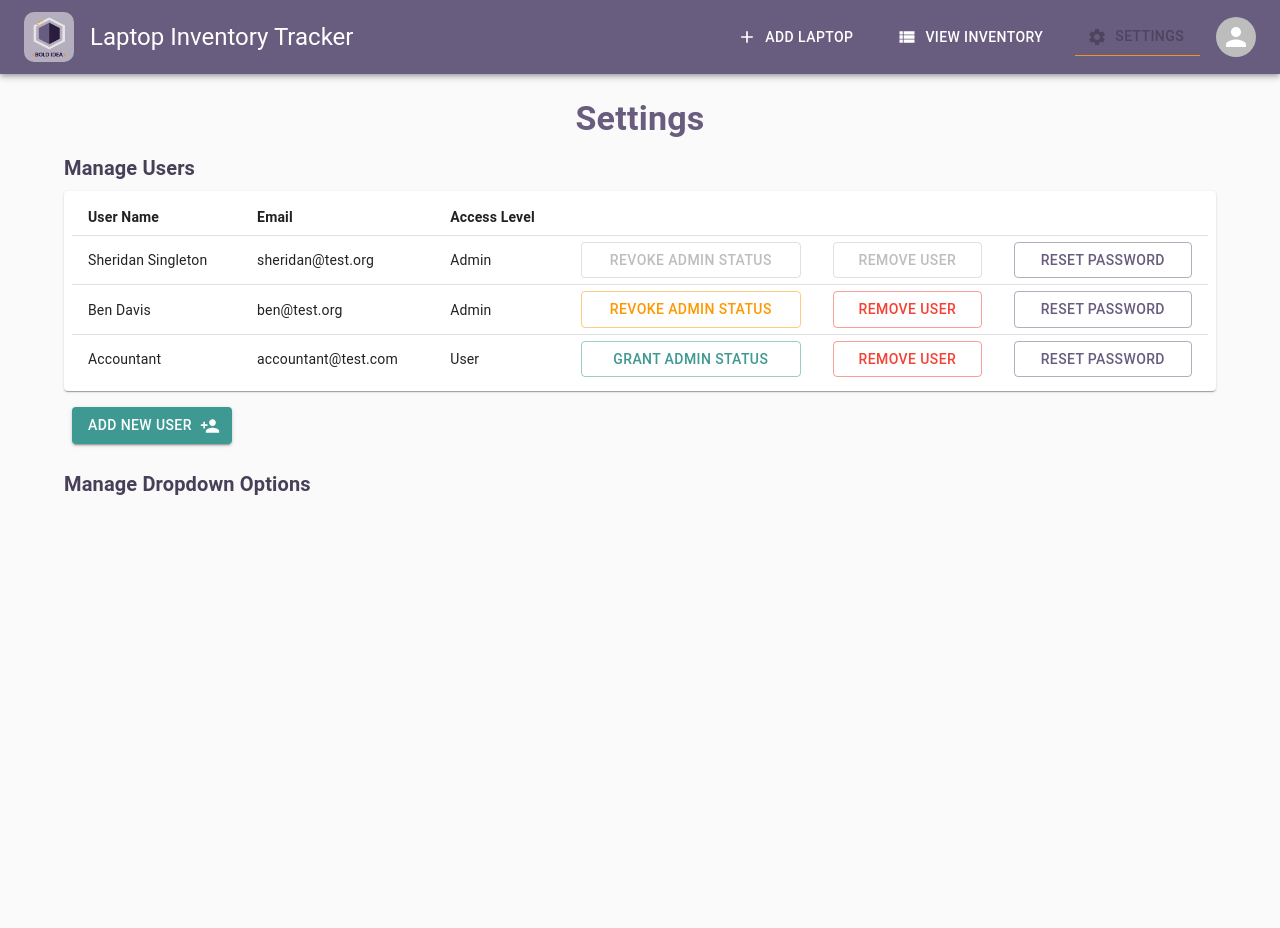
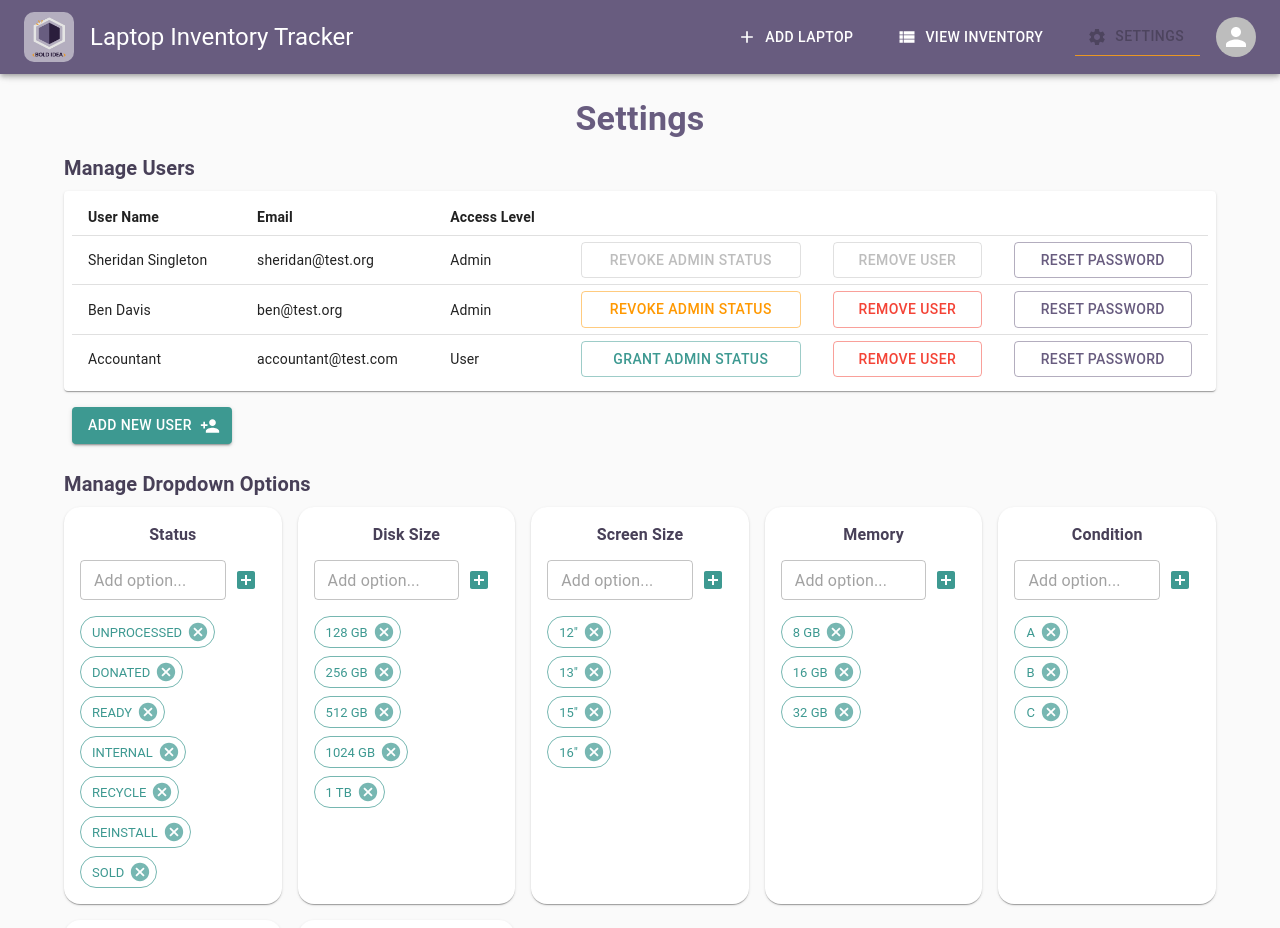
Before and after one commit to brykek/bold-idea-laptop-tracker, a React (Create React App) app: page /settings in a window 1280 px wide. Shown: the top 928 px of the page. Before the commit the page ends 800 px from the top, so only its background shows below. Built offline with nearby package versions, Linux system fonts and the light colour scheme.

Commit message:
Finished settings page UI

```diff
--- a/src/App.js
+++ b/src/App.js
@@ -6,7 +6,7 @@ import AppBarMenu from './components/AppBarMenu';
 import AddLaptopPage from './pages/AddLaptopPage';
 import EditLaptopPage from './pages/EditLaptopPage';
 import Inventory from './pages/Inventory';
-import SettingsPage from './pages/SettingsPage';
+import Settings from './pages/Settings';
 import Login from './pages/Login';
 
 import './App.css';
@@ -48,7 +48,7 @@ function App() {
             <Route path='/add' element={<AddLaptopPage />} />
             <Route path='/edit/:make/:serial' element={<EditLaptopPage />} />
             <Route path='/inventory' element={<Inventory />} />
-            <Route path='/settings' element={<SettingsPage />} />
+            <Route path='/settings' element={<Settings />} />
           </Routes>
         </BrowserRouter>
       </div>
--- /dev/null
+++ b/src/components/DropdownManager.js
@@ -0,0 +1,65 @@
+import React, { useState } from 'react';
+
+// MATERIAL-UI COMPONENTS
+import {
+    Typography,
+    Paper,
+    TextField,
+    Chip,
+    Box,
+    IconButton,
+} from '@mui/material';
+
+// MATERIAL ICONS
+import {
+    AddBox as AddIcon,
+} from '@mui/icons-material'
+
+
+function DropdownManager(props) {
+    const [newOption, setNewOption] = useState('');
+
+    function handleSubmit(event) {
+        event.preventDefault();
+        props.addOption(newOption, props.id);
+    }
+
+    function handleDelete(option) {
+        props.removeOption(option, props.id)
+    }
+
+    return (
+        <Paper sx={{ display: 'flex', flexDirection: 'column', p: 2, borderRadius: '16px', gap: 1 }} >
+            <Typography align='center' color='primary.dark' fontWeight='bold' gutterBottom >{props.header}</Typography>
+
+            <Box sx={{ display: 'flex', flexDirection: 'row' }} >
+                <TextField
+                    id={props.id}
+                    placeholder='Add option...'
+                    variant='outlined'
+                    size='small'
+                    value={newOption}
+                    onChange={event => setNewOption(event.target.value)}
+                    onSubmit={event => handleSubmit(event)}
+                />
+                <IconButton color='secondary' component="label">
+                    <AddIcon />
+                </IconButton>
+            </Box>
+
+            <Box sx={{ display: 'flex', flexDirection: 'column' }} >
+                {props.options && props.options.map(option => (
+                    <Chip
+                        label={option}
+                        variant='outlined'
+                        color='secondary'
+                        sx={{ mt: 1, width: 'fit-content' }}
+                        onDelete={() => handleDelete(option)}
+                    />
+                ))}
+            </Box>
+        </Paper>
+    );
+}
+
+export default DropdownManager;
--- a/src/pages/Settings.js
+++ b/src/pages/Settings.js
@@ -1,4 +1,5 @@
 import React, { useEffect, useState } from 'react';
+import DropdownManager from '../components/DropdownManager';
 
 // MATERIAL-UI COMPONENTS
 import {
@@ -36,7 +37,17 @@ const dummyUserData = [
         name: 'Accountant',
         isAdmin: false,
     },
-]
+];
+
+const options = {
+    manufacturer: ['Apple', 'PC'],
+    status: ['UNPROCESSED', 'DONATED', 'READY', 'INTERNAL', 'RECYCLE', 'REINSTALL', 'SOLD'],
+    donatedBy: ['BetterUP', 'OrderMyGear'],
+    screenSize: ['12"', '13"', '15"', '16"'],
+    memory: ['8 GB', '16 GB', '32 GB'],
+    diskSize: ['128 GB', '256 GB', '512 GB', '1024 GB', '1 TB'],
+    condition: ['A', 'B', 'C'],
+};
 
 function Settings() {
     const [users, setUsers] = useState();
@@ -54,8 +65,6 @@ function Settings() {
 
     useEffect(() => {
         if (currentUserEmail && users) {
-            console.log(users)
-            console.log(users.find(user => user.email === currentUserEmail));
             setIsAdmin(users.find(user => user.email === currentUserEmail)?.isAdmin)
         }
     }, [currentUserEmail, users]);
@@ -85,8 +94,16 @@ function Settings() {
         // Open modal to add user?
     }
 
+    function addOption(newValue, category) {
+        console.log(`Adding ${newValue} to the list of ${category} options...`)
+    }
+
+    function removeOption(value, category) {
+        console.log(`Removing ${value} from the list of ${category} options...`)
+    }
+
     return (
-        <Container sx={{ maxWidth: '1220px', margin: '24px auto 0;' }} >
+        <Container sx={{ maxWidth: '1220px', margin: '24px auto 24px;' }} >
             <Typography variant='h4' align='center' sx={{ color: 'primary.main', fontWeight: 'bold' }} gutterBottom >Settings</Typography>
 
             {isAdmin && <>
@@ -138,6 +155,57 @@ function Settings() {
             </>}
 
             <Typography variant='h6' sx={{ color: 'primary.dark', fontWeight: 'bold' }} gutterBottom >Manage Dropdown Options</Typography>
+            <Box sx={{ display: 'grid', gap: 2, gridTemplateColumns: 'repeat(5, 1fr)' }} >
+                <DropdownManager
+                    header='Status'
+                    id='status'
+                    options={options.status}
+                    addOption={addOption}
+                    removeOption={removeOption}
+                />
+                <DropdownManager
+                    header='Disk Size'
+                    id='diskSize'
+                    options={options.diskSize}
+                    addOption={addOption}
+                    removeOption={removeOption}
+                />
+                <DropdownManager
+                    header='Screen Size'
+                    id='screenSize'
+                    options={options.screenSize}
+                    addOption={addOption}
+                    removeOption={removeOption}
+                />
+                <DropdownManager
+                    header='Memory'
+                    id='memory'
+                    options={options.memory}
+                    addOption={addOption}
+                    removeOption={removeOption}
+                />
+                <DropdownManager
+                    header='Condition'
+                    id='condition'
+                    options={options.condition}
+                    addOption={addOption}
+                    removeOption={removeOption}
+                />
+                <DropdownManager
+                    header='Manufacturer'
+                    id='manufacturer'
+                    options={options.manufacturer}
+                    addOption={addOption}
+                    removeOption={removeOption}
+                />
+                <DropdownManager
+                    header='Donated By'
+                    id='donatedBy'
+                    options={options.donatedBy}
+                    addOption={addOption}
+                    removeOption={removeOption}
+                />
+            </Box>
 
         </Container>
     )
```
